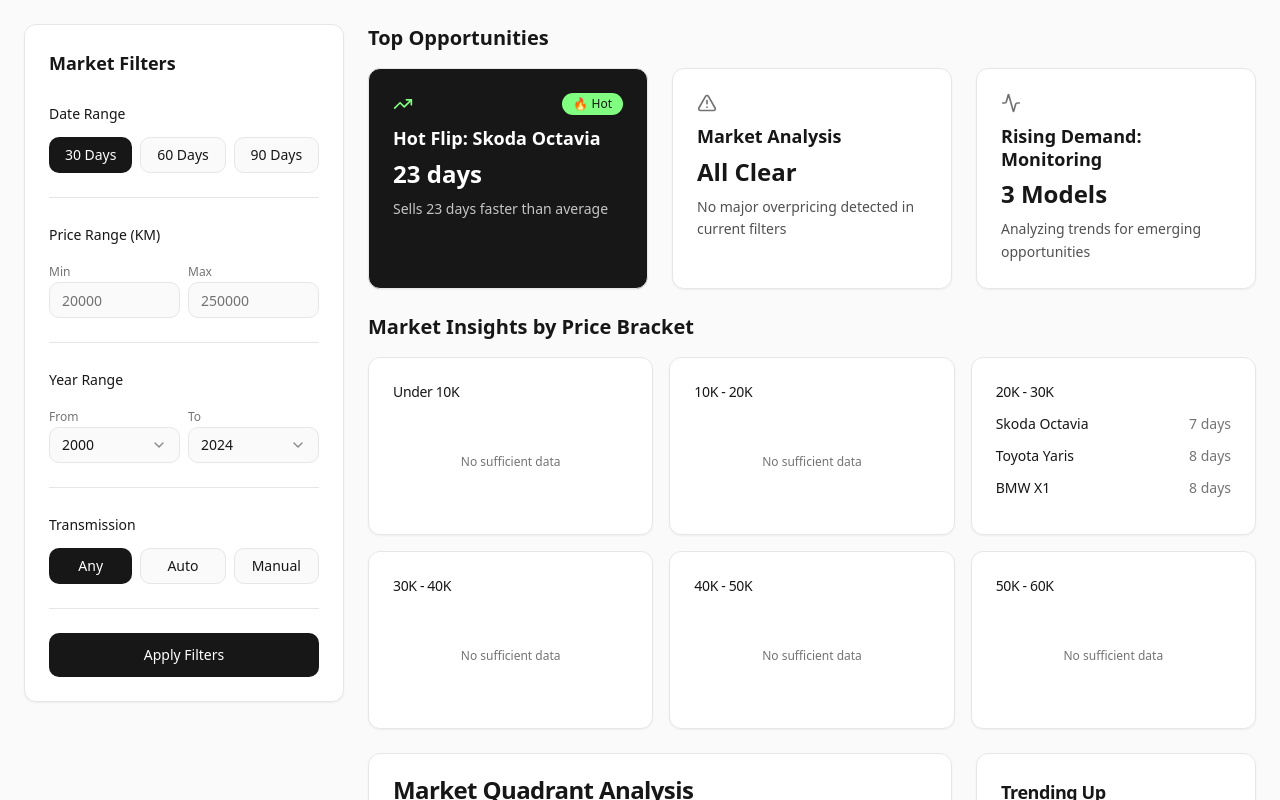
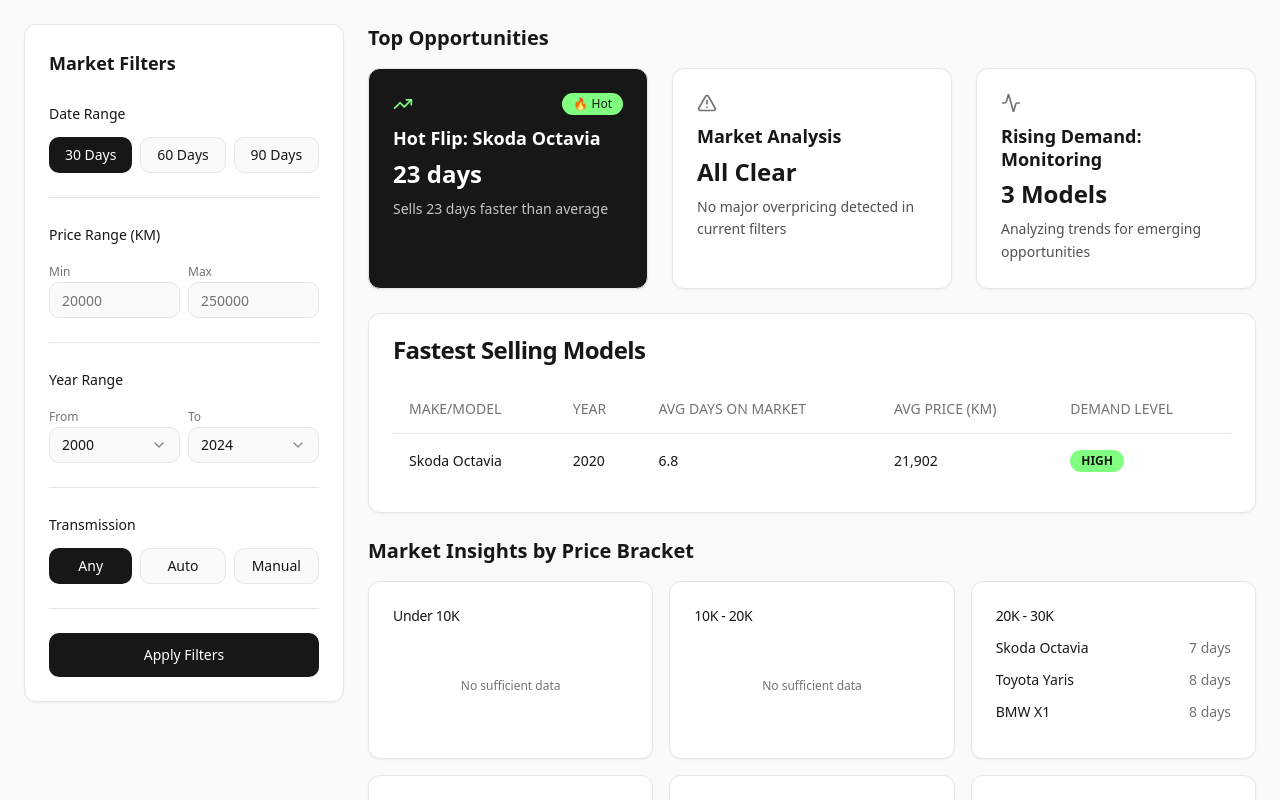
Before and after one commit to divljak/car-trend-studio, a React (Vite) app: page / in a window 1280 px wide. Built offline with nearby package versions, Linux system fonts and the light colour scheme.

Commit message:
Move Market Quadrant Analysis and Trending
Moved the Market Quadrant Analysis and Trending sections up to appear below the Fastest Selling Table.

```diff
--- a/src/pages/Dashboard.tsx
+++ b/src/pages/Dashboard.tsx
@@ -49,6 +49,9 @@ const Dashboard = () => {
               </div>
             </div>
 
+            {/* Fastest Selling Table */}
+            <FastestSellingTable />
+
             {/* Market Insights */}
             <MarketInsights />
 
@@ -59,9 +62,6 @@ const Dashboard = () => {
               </div>
               <TrendingSection />
             </div>
-
-            {/* Fastest Selling Table */}
-            <FastestSellingTable />
               </div>
             </div>
           </div>
```
